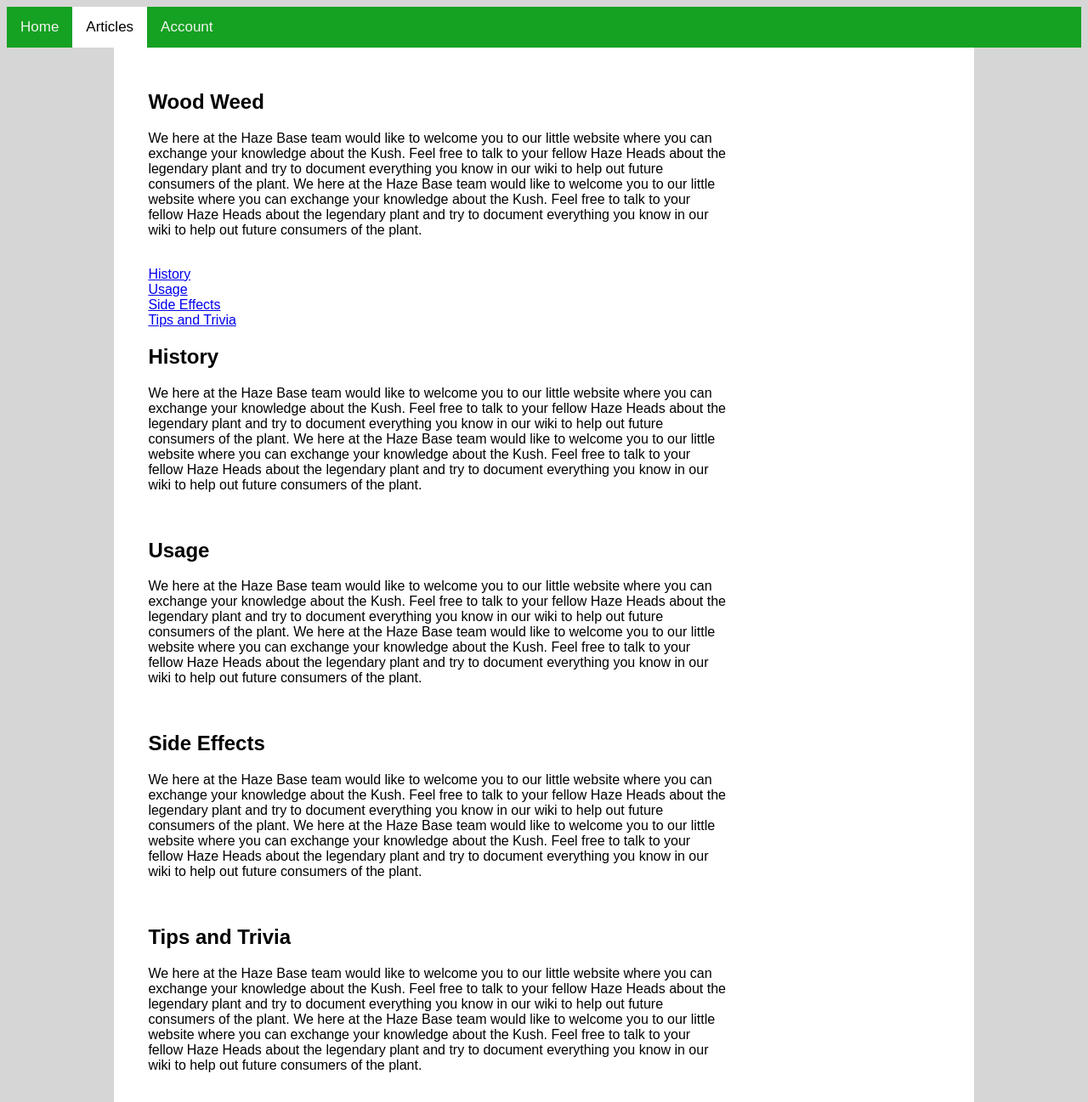
After one commit to DavideFurigay/hazebase-website, a PHP site: page /pages/article_woodweed.html in a window 1280 px wide. The commit adds this page. Shown: the whole page at 85% size. Run offline with PHP 8.4, Linux system fonts and the light colour scheme.

Commit message:
restructured, added pages, formatted pages

```diff
--- /dev/null
+++ b/ws-hb/pages/article_woodweed.html
@@ -0,0 +1,95 @@
+<!DOCTYPE html>
+<html lang="en">
+  <head>
+    <title>Haze Base</title>
+    <meta charset="utf-8">
+    <meta name="viewport" content="width=device-width, initial-scale=1">
+    <link rel="stylesheet" href="../style.css">
+  </head>
+  <body>
+    <header>
+      <div class="topnav">
+        <a href="../index.html">Home</a>
+        <a class="active" href="pages.html">Articles</a>
+        <a href="user.html">Account</a>
+      </div>
+    </header>
+    <article>
+      <h1 class="h1_article">Wood Weed</h1>
+      <p class="p_article">
+        We here at the Haze Base team would like to welcome you
+        to our little website where you can exchange your knowledge about the Kush.
+        Feel free to talk to your fellow Haze Heads
+        about the legendary plant and try to document everything you
+        know in our wiki to help out future consumers of the plant.
+        We here at the Haze Base team would like to welcome you
+        to our little website where you can exchange your knowledge about the Kush.
+        Feel free to talk to your fellow Haze Heads
+        about the legendary plant and try to document everything you
+        know in our wiki to help out future consumers of the plant.
+      </p><br>
+
+      <a href="#woodweed1">History</a><br>
+      <a href="#woodweed2">Usage</a><br>
+      <a href="#woodweed3">Side Effects</a><br>
+      <a href="#woodweed4">Tips and Trivia</a><br>
+
+      <h2 id="woodweed1" class="h1_article">History</h2>
+      <p class="p_article">
+          We here at the Haze Base team would like to welcome you
+          to our little website where you can exchange your knowledge about the Kush.
+          Feel free to talk to your fellow Haze Heads
+          about the legendary plant and try to document everything you
+          know in our wiki to help out future consumers of the plant.
+          We here at the Haze Base team would like to welcome you
+          to our little website where you can exchange your knowledge about the Kush.
+          Feel free to talk to your fellow Haze Heads
+          about the legendary plant and try to document everything you
+          know in our wiki to help out future consumers of the plant.
+      </p><br>
+
+      <h2 id="woodweed2" class="h1_article">Usage</h2>
+      <p class="p_article">
+          We here at the Haze Base team would like to welcome you
+          to our little website where you can exchange your knowledge about the Kush.
+          Feel free to talk to your fellow Haze Heads
+          about the legendary plant and try to document everything you
+          know in our wiki to help out future consumers of the plant.
+          We here at the Haze Base team would like to welcome you
+          to our little website where you can exchange your knowledge about the Kush.
+          Feel free to talk to your fellow Haze Heads
+          about the legendary plant and try to document everything you
+          know in our wiki to help out future consumers of the plant.
+      </p><br>
+
+      <h2 id="woodweed3" class="h1_article">Side Effects</h2>
+      <p class="p_article">
+          We here at the Haze Base team would like to welcome you
+          to our little website where you can exchange your knowledge about the Kush.
+          Feel free to talk to your fellow Haze Heads
+          about the legendary plant and try to document everything you
+          know in our wiki to help out future consumers of the plant.
+          We here at the Haze Base team would like to welcome you
+          to our little website where you can exchange your knowledge about the Kush.
+          Feel free to talk to your fellow Haze Heads
+          about the legendary plant and try to document everything you
+          know in our wiki to help out future consumers of the plant.
+      </p><br>
+
+      <h2 id="woodweed4" class="h1_article">Tips and Trivia</h2>
+      <p class="p_article">
+          We here at the Haze Base team would like to welcome you
+          to our little website where you can exchange your knowledge about the Kush.
+          Feel free to talk to your fellow Haze Heads
+          about the legendary plant and try to document everything you
+          know in our wiki to help out future consumers of the plant.
+          We here at the Haze Base team would like to welcome you
+          to our little website where you can exchange your knowledge about the Kush.
+          Feel free to talk to your fellow Haze Heads
+          about the legendary plant and try to document everything you
+          know in our wiki to help out future consumers of the plant.
+      </p><br>
+
+    </article>
+  </body>
+</html>
--- a/ws-hb/style.css
+++ b/ws-hb/style.css
@@ -22,7 +22,7 @@ article {
   margin-left: 10%;
   margin-right: 10%;
   width: 80%;
-  height: 900px;
+  min-height: 900px;
   background-color: #ffffff;
 }
 
@@ -55,3 +55,33 @@ section:after {
   background-color: rgb(255, 255, 255);
   color: rgb(0, 0, 0);
 }
+
+.h1_article {
+
+}
+
+.h1_home {
+  text-align: center;
+}
+
+.p_article {
+  max-width: 70%;
+}
+
+.p_home {
+  text-align: center;
+  max-width: 80%;
+  margin:0% 10% 10% 10%;
+}
+
+.p_info {
+  margin:0%;
+}
+
+.img_home {
+  display: block;
+  margin-left: auto;
+  margin-right: auto;
+  margin-top: 10%;
+  width: 30%;
+}
```
Also changed, not shown: ws-hb/index.html (+10 -4 lines), ws-hb/pages/form.html (deleted, +0 -81 lines), ws-hb/pages/pages.html (added, +29 -0 lines), ws-hb/pages/user.html (added, +28 -0 lines), ws-hb/pages/what.html (deleted, +0 -33 lines), ws-hb/pages/why.html (deleted, +0 -31 lines), ws-hb/media/logo.png (added), ws-hb/media/logo_name.png (added).
